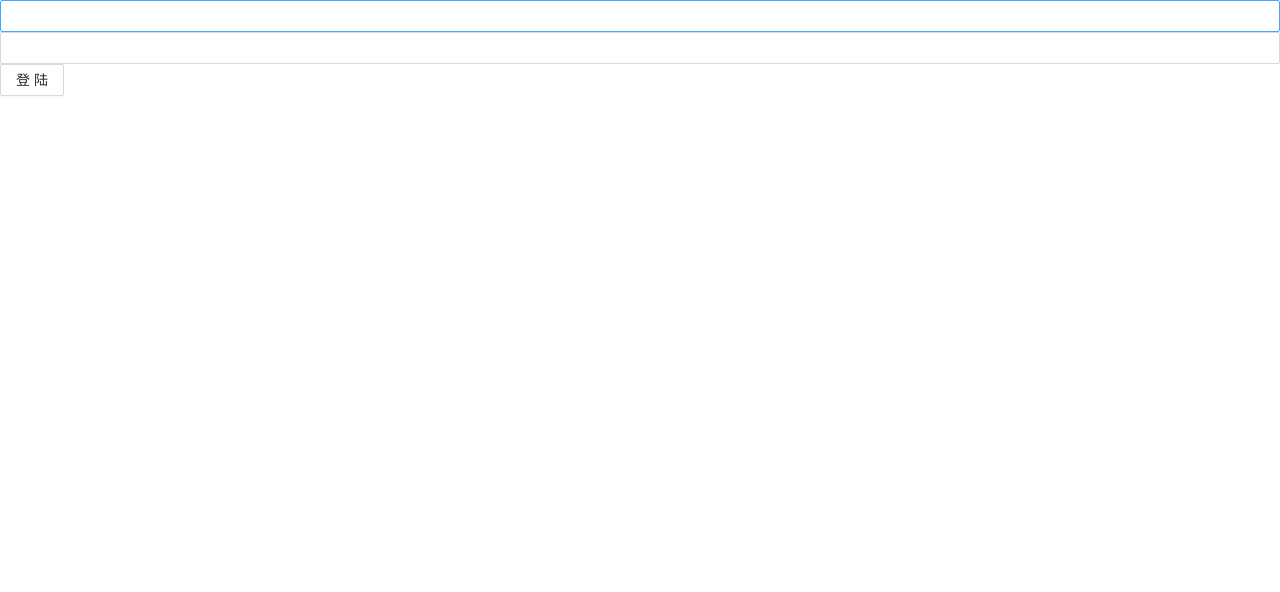
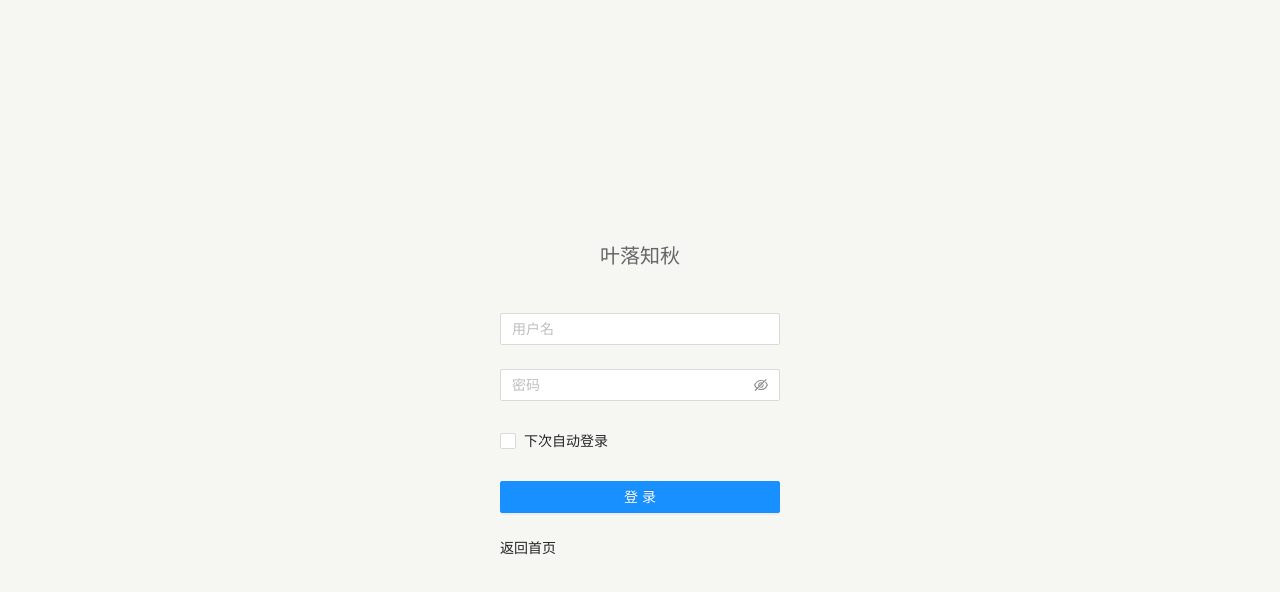
Before and after one commit to fe-zhang/nextjs-blog-front, a Next.js app: page /login in a window 1280 px wide. Shown: the top 592 px of the page. Built offline with nearby package versions, Linux system fonts and the light colour scheme.

Commit message:
登录页面

```diff
--- a/next.config.js
+++ b/next.config.js
@@ -15,9 +15,6 @@ const rewritesConfig = isDevelopment
     ] : [];
 
 const pluginAntdLess = withAntdLess({
-    // modifyVars: {
-    //   '@THEME--DARK': 'theme-dark',
-    // },
     lessVarsFilePath: './src/styles/variables.less',
     // cssLoaderOptions: {
     // esModule: false,
--- /dev/null
+++ b/src/components/Footer.module.sass
@@ -0,0 +1,9 @@
+.container
+    text-align: center
+    align-items: center
+    margin: 0 auto
+    width: 1200px
+
+.item
+    margin: 0 10px
+    color: #999
--- /dev/null
+++ b/src/components/Footer.tsx
@@ -0,0 +1,30 @@
+import React from 'react';
+import {useRouter} from 'next/router';
+import Link from 'next/link';
+
+// style
+import cls from './Footer.module.sass';
+
+const Footer: React.FC = () => {
+    const router = useRouter();
+    if (['/admin', '/login'].includes(router.pathname)) {
+        return null;
+    }
+    return (
+        <footer className={cls.footer}>
+            <div className={cls.container}>
+                <span className={cls.item}>
+                    © 2022 Powered by <Link href='/'>Lin</Link>
+                </span>
+                <span className={cls.item}>
+                    <Link href='/'>京ICP备11111111号-1</Link>
+                </span>
+                <span className={cls.item}>
+                    <Link href='/login'>登录</Link>
+                </span>
+            </div>
+        </footer>
+    );
+}
+
+export default Footer;
--- a/src/pages/_app.tsx
+++ b/src/pages/_app.tsx
@@ -2,7 +2,8 @@ import type { AppProps } from 'next/app';
 import { ThemeProvider } from 'next-themes';
 
 // components
-import Header from "../components/Header";
+import Header from '../components/Header';
+import Footer from '../components/Footer';
 
 // style
 import '../styles/globals.scss';
@@ -12,6 +13,7 @@ function MyApp({ Component, pageProps }: AppProps) {
         <ThemeProvider>
             <Header />
             <Component {...pageProps} />
+            <Footer />
         </ThemeProvider>
     )
 }
--- a/src/pages/admin/index.tsx
+++ b/src/pages/admin/index.tsx
@@ -1,4 +1,5 @@
-import type { NextPage } from 'next'
+import type { NextPage } from 'next';
+import cls from './index.module.sass';
 
 const Home: NextPage = () => {
     return (
--- a/src/pages/login.tsx
+++ /dev/null
@@ -1,21 +0,0 @@
-import type { NextPage } from 'next'
-import HomeStore from "../store/HomeStore";
-import {useState} from "react";
-import {Input, Button} from 'antd';
-
-const Home: NextPage = () => {
-    const [store] = useState(HomeStore);
-    return (
-        <div>
-            <div>
-                <Input />
-                <Input />
-                <Button>
-                    登陆
-                </Button>
-            </div>
-        </div>
-    )
-}
-
-export default Home
--- /dev/null
+++ b/src/pages/login/index.module.sass
@@ -0,0 +1,15 @@
+.title
+    margin-bottom: 40px
+    font-size: 20px
+    color: #666
+    text-align: center
+
+.content
+    display: flex
+    align-items: center
+    height: 100vh
+    background: #f6f6f3
+
+.loginWrap
+    margin: 0 auto
+    width: 280px
--- /dev/null
+++ b/src/pages/login/index.tsx
@@ -0,0 +1,59 @@
+/**
+ * login
+ */
+
+import type { NextPage } from 'next'
+
+// components
+import {Input, Button, Checkbox, Form} from 'antd';
+
+
+// style
+import cls from './index.module.sass';
+
+const Login: NextPage = () => {
+    const onFinish = (values: any) => {
+        console.log('Success:', values);
+    };
+
+    const onFinishFailed = (errorInfo: any) => {
+        console.log('Failed:', errorInfo);
+    };
+
+    return (
+        <div className={cls.content}>
+            <div className={cls.loginWrap}>
+                <div className={cls.title}>叶落知秋</div>
+                <Form
+                    onFinish={onFinish}
+                    onFinishFailed={onFinishFailed}
+                >
+                    <Form.Item
+                        name="username"
+                        rules={[{ required: true, message: 'Please input your username!' }]}
+                    >
+                        <Input placeholder="用户名" />
+                    </Form.Item>
+                    <Form.Item
+                        name="password"
+                        rules={[{ required: true, message: 'Please input your password!' }]}
+                    >
+                        <Input.Password placeholder="密码" />
+                    </Form.Item>
+                    <Form.Item name="remember" valuePropName="checked">
+                        <Checkbox>下次自动登录</Checkbox>
+                    </Form.Item>
+                    <Form.Item>
+                        <Button type="primary" htmlType="submit" block>
+                            登录
+                        </Button>
+                    </Form.Item>
+                </Form>
+                {/*不能用nextlink antd样式会影响首页*/}
+                <a href='/'>返回首页</a>
+            </div>
+        </div>
+    )
+}
+
+export default Login;
```
Also changed, not shown: src/models/User.ts (added), src/pages/admin/index.module.sass (added), 1 other file (tests, documents, lock files or other folders).
